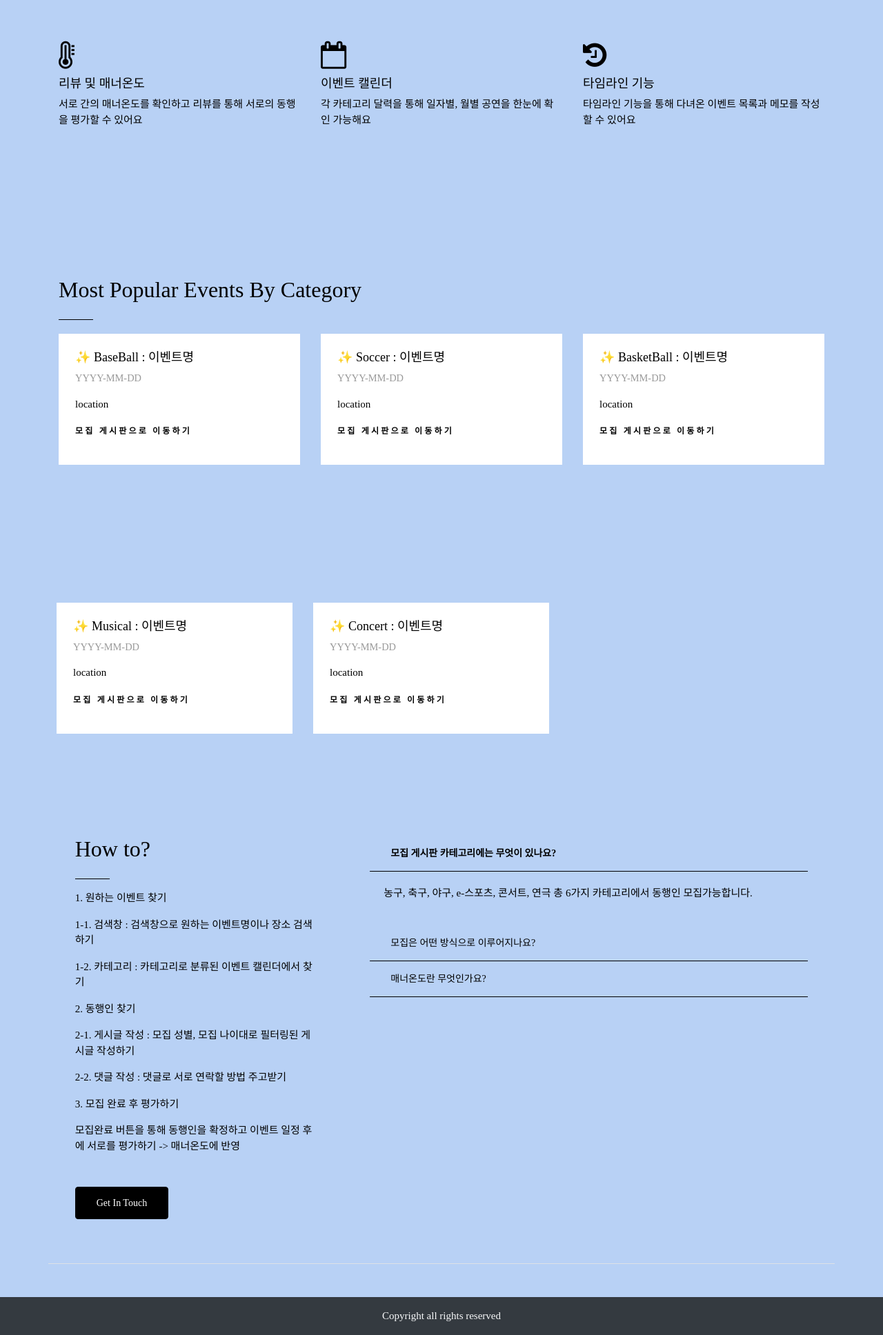
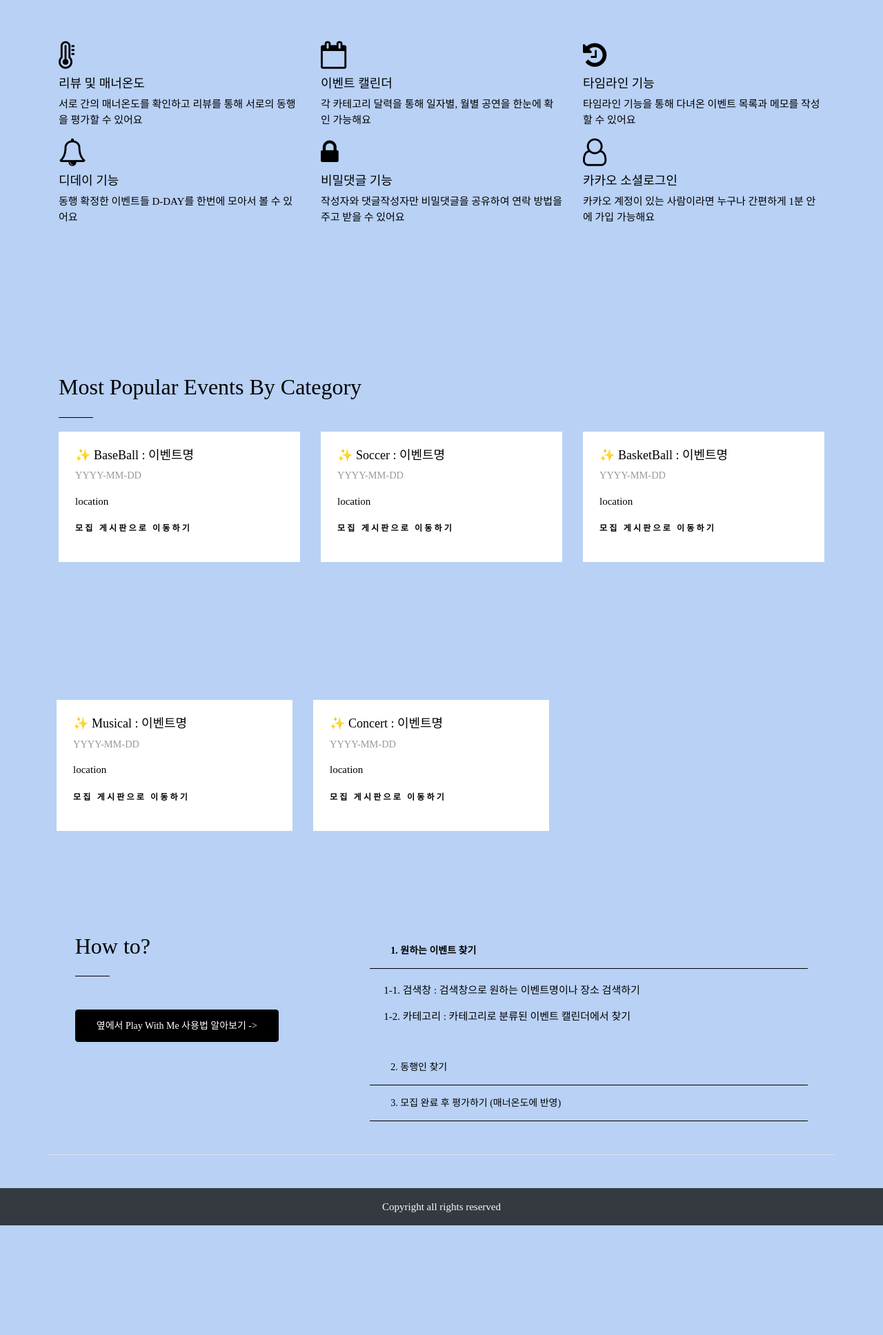
Before and after one commit to Juminji-117/play_with_me_demo, a Spring app: template playwithme/src/main/resources/templates/home.html in a window 1280 px wide. Shown: the part 553-2489 px from the top of the page at 69% size. After the commit the page ends 2330 px from the top, so only its background shows below. Run offline with Thymeleaf, Linux system fonts and the light colour scheme; the template is opened without the code that fills it, so the values that code supplies are empty; some of the project's set-up classes (security, data sources, template engines, error pages and the like) are left out, and stand-ins take their place; some web fonts are replaced.

Commit message:
feat : 메인페이지 리팩토링

```diff
--- a/playwithme/src/main/resources/templates/home.html
+++ b/playwithme/src/main/resources/templates/home.html
@@ -90,6 +90,43 @@
           <div class="text">
             <h3>타임라인 기능</h3>
             <p>타임라인 기능을 통해 다녀온 이벤트 목록과 메모를 작성할 수 있어요</p>
+          </div>
+        </div>
+      </div>
+
+
+      <div class="col-12 col-sm-6 col-md-6 col-lg-4 mb-4 mb-lg-0" data-aos="fade-up" data-aos-delay="200">
+        <div class="feature-v3 d-block">
+          <div class="wrap-icon">
+            <i class="fa fa-bell-o" fa-5x></i>
+          </div>
+          <div class="text">
+            <h3>디데이 기능</h3>
+            <p>동행 확정한 이벤트들 D-DAY를 한번에 모아서 볼 수 있어요</p>
+          </div>
+        </div>
+      </div>
+
+      <div class="col-12 col-sm-6 col-md-6 col-lg-4 mb-4 mb-lg-0" data-aos="fade-up" data-aos-delay="200">
+        <div class="feature-v3 d-block">
+          <div class="wrap-icon">
+            <i class="fa fa-lock" fa-5x></i>
+          </div>
+          <div class="text">
+            <h3>비밀댓글 기능</h3>
+            <p>작성자와 댓글작성자만 비밀댓글을 공유하여 연락 방법을 주고 받을 수 있어요</p>
+          </div>
+        </div>
+      </div>
+
+      <div class="col-12 col-sm-6 col-md-6 col-lg-4 mb-4 mb-lg-0" data-aos="fade-up" data-aos-delay="200">
+        <div class="feature-v3 d-block">
+          <div class="wrap-icon">
+            <i class="fa fa-user-o"></i>
+          </div>
+          <div class="text">
+            <h3>카카오 소셜로그인</h3>
+            <p>카카오 계정이 있는 사람이라면 누구나 간편하게 1분 안에 가입 가능해요</p>
           </div>
         </div>
       </div>
@@ -279,16 +316,10 @@
 
         <h2 class="mb-4">How to?</h2>
         <div class="line my-3"></div>
-        <p>1. 원하는 이벤트 찾기</p>
-        <p> 1-1. 검색창 : 검색창으로 원하는 이벤트명이나 장소 검색하기</p>
-        <p> 1-2. 카테고리 : 카테고리로 분류된 이벤트 캘린더에서 찾기 </p>
-        <p>2. 동행인 찾기</p>
-        <p> 2-1. 게시글 작성 : 모집 성별, 모집 나이대로 필터링된 게시글 작성하기</p>
-        <p> 2-2. 댓글 작성 : 댓글로 서로 연락할 방법 주고받기</p>
-        <p>3. 모집 완료 후 평가하기</p>
-        <p>모집완료 버튼을 통해 동행인을 확정하고 이벤트 일정 후에 서로를 평가하기 -> 매너온도에 반영</p>
 
-        <p class="mt-5"><a href="#" class="btn btn-primary">Get In Touch</a></p>
+
+
+        <p class="mt-5"><a href="#collapseOne" class="btn btn-primary">옆에서 Play With Me 사용법 알아보기 -> </a></p>
 
 
       </div>
@@ -296,34 +327,37 @@
         <div class="custom-accordion" id="accordion_1">
           <div class="accordion-item">
             <h2 class="mb-0">
-              <button class="btn btn-link" type="button" data-toggle="collapse" data-target="#collapseOne" aria-expanded="true" aria-controls="collapseOne">모집 게시판 카테고리에는 무엇이 있나요?</button>
+              <button class="btn btn-link" type="button" data-toggle="collapse" data-target="#collapseOne" aria-expanded="true" aria-controls="collapseOne">1. 원하는 이벤트 찾기</button>
             </h2>
 
             <div id="collapseOne" class="collapse show" aria-labelledby="headingOne" data-parent="#accordion_1">
               <div class="accordion-body">
-                <p>농구, 축구, 야구, e-스포츠, 콘서트, 연극 총 6가지 카테고리에서 동행인 모집가능합니다.</p>
+                <p>1-1. 검색창 : 검색창으로 원하는 이벤트명이나 장소 검색하기</p>
+                <p>1-2. 카테고리 : 카테고리로 분류된 이벤트 캘린더에서 찾기 </p>
               </div>
             </div>
           </div> <!-- .accordion-item -->
 
           <div class="accordion-item">
             <h2 class="mb-0">
-              <button class="btn btn-link collapsed" type="button" data-toggle="collapse" data-target="#collapseTwo" aria-expanded="false" aria-controls="collapseTwo">모집은 어떤 방식으로 이루어지나요?</button>
+              <button class="btn btn-link collapsed" type="button" data-toggle="collapse" data-target="#collapseTwo" aria-expanded="false" aria-controls="collapseTwo">2. 동행인 찾기</button>
             </h2>
             <div id="collapseTwo" class="collapse" aria-labelledby="headingTwo" data-parent="#accordion_1">
               <div class="accordion-body">
-                <p>모집자가 모집 게시글을 작성하면 원하는 사람들이 댓글을 달고 비밀댓글을 통해 오픈채팅방 url 등 연락소스를 주고받을 수 있습니다</p>
+                <p> 2-1. 로그인 : 카카오 소셜 로그인으로 간편하게 가입</p>
+                <p> 2-2. 게시글 작성 : 모집 성별, 모집 나이대로 필터링된 게시글 작성하기</p>
+                <p> 2-3. 댓글 작성 : 댓글로 서로 연락할 방법 주고받기</p>
               </div>
             </div>
           </div> <!-- .accordion-item -->
           <div class="accordion-item">
             <h2 class="mb-0">
-              <button class="btn btn-link collapsed" type="button" data-toggle="collapse" data-target="#collapseThree" aria-expanded="false" aria-controls="collapseThree">매너온도란 무엇인가요?</button>
+              <button class="btn btn-link collapsed" type="button" data-toggle="collapse" data-target="#collapseThree" aria-expanded="false" aria-controls="collapseThree">3. 모집 완료 후 평가하기 (매너온도에 반영)</button>
             </h2>
 
             <div id="collapseThree" class="collapse" aria-labelledby="headingThree" data-parent="#accordion_1">
               <div class="accordion-body">
-                <p>신뢰있는 동행을 위해 각 동행인들은 공연 후에 리뷰를 할 수 있습니다. 리뷰 별점이 매너온도로 반영됩니다!</p>
+                <p>모집완료 버튼을 통해 동행인을 확정하고 이벤트 일정 후에 서로를 평가해주세요! 리뷰 평점은 개인의 매너온도에 반영됩니다</p>
               </div>
             </div>
 
```
Also changed, not shown: playwithme/src/main/java/home/controller/HomeController.java (deleted, +0 -15 lines).
